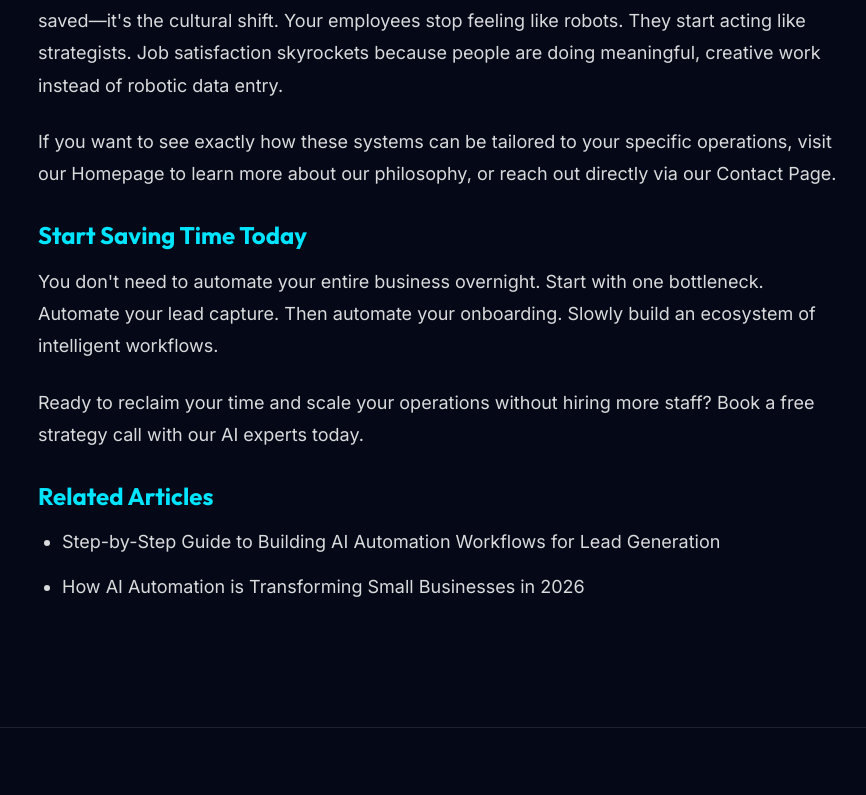
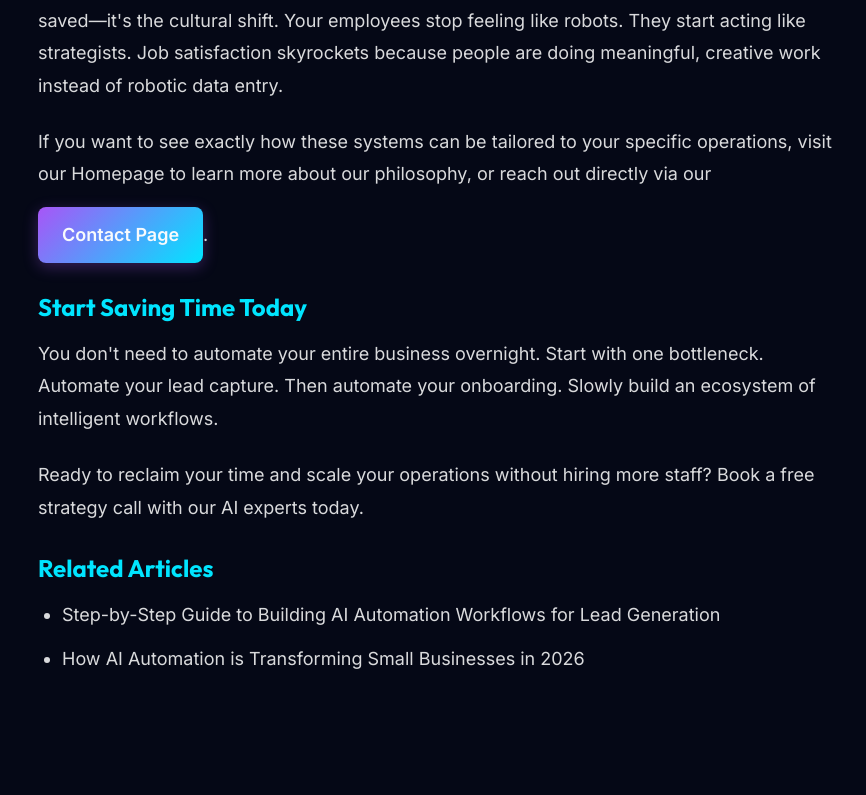
Before and after one commit to shivharshit/advortex-ai, a React (Vite) app: page /blog/ai-automation-for-businesses-save-20-hours in a window 1280 px wide. Shown: the part 2785-3580 px from the top of the page, without its empty margins (222-1088 px from the left). Built offline with nearby package versions, Linux system fonts and the light colour scheme.

Commit message:
style: Update blog author and render CTA links as buttons

```diff
--- a/src/data/articles.js
+++ b/src/data/articles.js
@@ -3,7 +3,7 @@ export const articlesData = [
     id: "ai-automation-in-digital-marketing-2026-blueprint",
     category: "AI Automation",
     title: "AI Automation in Digital Marketing: The 2026 Blueprint for Scalable Business Growth",
-    author: "AdVortex AI",
+    author: "Harshit Shiv",
     date: "June 7, 2026",
     readTime: "11 Minutes",
     img: "/ai_marketing_blueprint.png",
--- a/src/pages/BlogPost.jsx
+++ b/src/pages/BlogPost.jsx
@@ -136,7 +136,20 @@ const BlogPost = () => {
               className={styles.mainContent}
             >
               <div className={styles.markdown}>
-                <ReactMarkdown>
+                <ReactMarkdown
+                  components={{
+                    a: ({node, ...props}) => {
+                      if (props.href === '/contact' || props.children[0] === 'Get your free audit') {
+                        return <Link to={props.href} className={styles.ctaBtn}>{props.children}</Link>;
+                      }
+                      // Check for absolute links vs internal relative
+                      if (props.href && props.href.startsWith('/')) {
+                        return <Link to={props.href}>{props.children}</Link>;
+                      }
+                      return <a {...props} target="_blank" rel="noopener noreferrer">{props.children}</a>;
+                    }
+                  }}
+                >
                   {article.content}
                 </ReactMarkdown>
               </div>
--- a/src/pages/BlogPost.module.css
+++ b/src/pages/BlogPost.module.css
@@ -276,6 +276,24 @@
   border-radius: 0 8px 8px 0;
 }
 
+.ctaBtn {
+  display: inline-block;
+  background: var(--gradient-primary);
+  color: var(--color-white) !important;
+  padding: 12px 24px;
+  border-radius: 8px;
+  font-weight: 600;
+  text-decoration: none !important;
+  margin-top: 16px;
+  box-shadow: 0 4px 15px rgba(168, 85, 247, 0.3);
+  transition: transform 0.2s;
+}
+
+.ctaBtn:hover {
+  transform: translateY(-2px);
+}
+
+
 @media (max-width: 768px) {
   .title {
     font-size: 32px;
```
